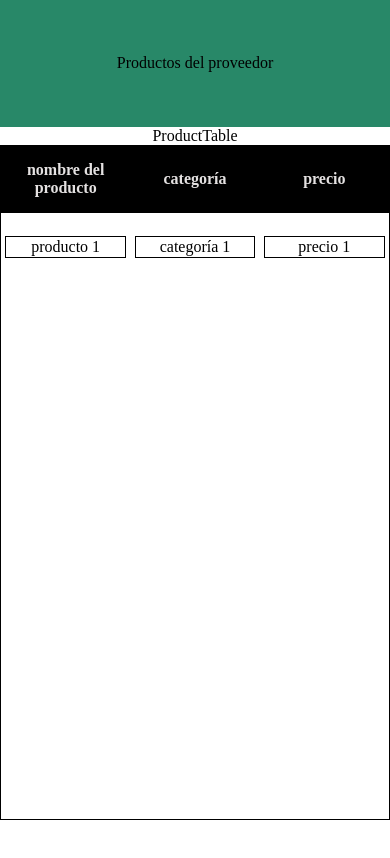
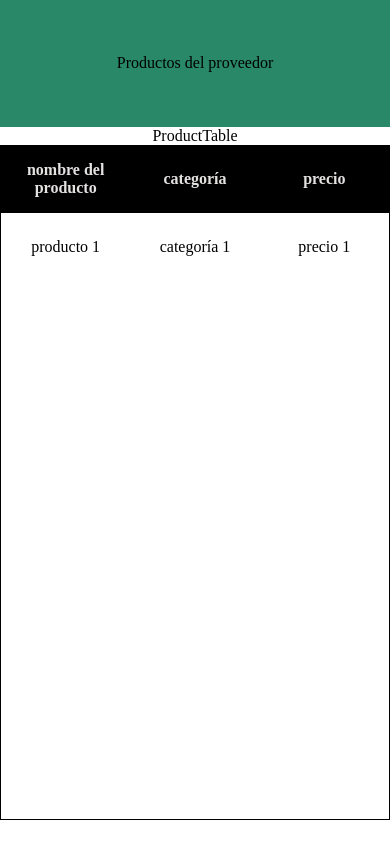
Before and after one commit to Aluonam/project-ecommerce, a Next.js app in the folder e-commerce/: page /PARTNER in a window 390 px wide. Shown: the top 858 px of the page. Built offline with nearby package versions, Linux system fonts and the light colour scheme.

Commit message:
estilos tabla responsive

```diff
--- a/e-commerce/package.json
+++ b/e-commerce/package.json
@@ -9,7 +9,7 @@
     "lint": "next lint"
   },
   "dependencies": {
-    "axios": "^1.5.1",
+    "axios": "^1.6.0",
     "cors": "^2.8.5",
     "json-server": "^0.17.3",
     "next": "13.5.4",
--- a/e-commerce/pages/PARTNER/Components/ProductTable/ProductTable.jsx
+++ b/e-commerce/pages/PARTNER/Components/ProductTable/ProductTable.jsx
@@ -1,27 +1,41 @@
-import React from 'react'
+import React, { useState, useEffect } from 'react'
 import styleProductTable from './ProductTable.module.css'
+import axios from 'axios';
 
 
 const ProductTable = () => {
+
+  // const [data, setData] = useState([]);
+
+  // useEffect(() => {
+  //   const apiUrl = 'http://localhost:3032/v1/fakestoreapi/products?limit=20';
+  //   axios.get(apiUrl)
+  //     .then(response => setData(response.data))
+  //     .catch(error => console.log('Error detected:', error));
+  // }, []);
+
+
   return (
     <>
       <div className={styleProductTable.titleOfTheTable}>ProductTable</div>
       <div className={styleProductTable.GlobalProductTable}>
 
         <table className={styleProductTable.Table}>
+
           <thead className={styleProductTable.theadTable}>
-
+            <tr className={styleProductTable.trHeadTable}>
               <th className={styleProductTable.columnNameProduct}>nombre del producto</th>
               <th className={styleProductTable.columnCategory}>categoría</th>
               <th className={styleProductTable.columnPrice}>precio</th>
+            </tr>
+          </thead>
 
-            </thead>
           <tbody className={styleProductTable.tbodyTable}>
-
+            <tr className={styleProductTable.trBodyTable}>
               <td className={styleProductTable.columnNameProduct}>producto 1</td>
               <td className={styleProductTable.columnCategory}>categoría 1</td>
               <td className={styleProductTable.columnPrice}>precio 1</td>
-
+            </tr>
           </tbody>
 
         </table>
--- a/e-commerce/pages/PARTNER/Components/ProductTable/ProductTable.module.css
+++ b/e-commerce/pages/PARTNER/Components/ProductTable/ProductTable.module.css
@@ -31,18 +31,17 @@
     /* min-width: 600px; */
 }
 
-.theadTable {
+.theadTable, .trHeadTable {
     width: 100%;
     height: 10%;
+    background-color: #000;
+    color: rgb(228, 225, 225);
     display: flex;
     align-items: center;
     justify-content: space-around;
-    background-color: #000;
-    color: rgb(228, 225, 225);
-
 }
 
-.tbodyTable {
+.tbodyTable, .trBodyTable {
     width: 100%;
     height: 10%;
     display: flex;
@@ -50,9 +49,9 @@
     justify-content: space-around;
 }
 
+
 .columnNameProduct {
     text-align: center;
-    border: 1px solid black;
     width: 30%;
     min-width: 100px;
 }
@@ -60,11 +59,9 @@
 .columnCategory{
     width: 30%;
     min-width: 100px;
-    border: 1px solid black;
 }
 
 .columnPrice{
     width: 30%;
     min-width: 100px;
-    border: 1px solid black;
 }
```
Also changed, not shown: 1 other file (tests, documents, lock files or other folders). Lines whose indentation alone changed are shown as unchanged.
